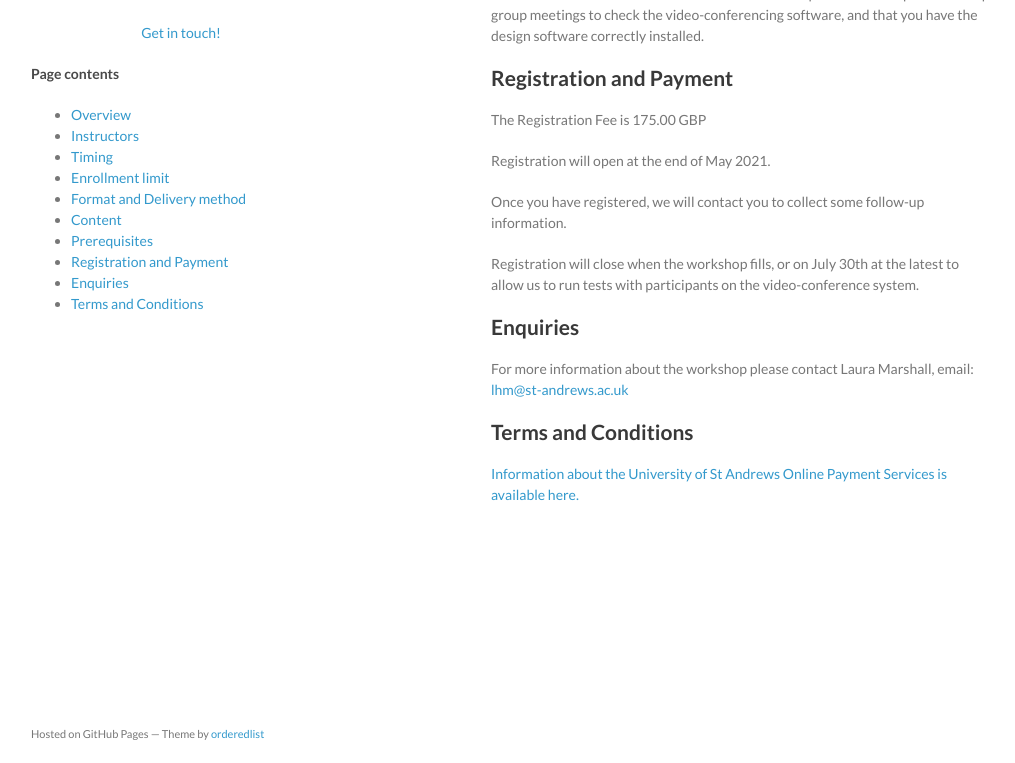
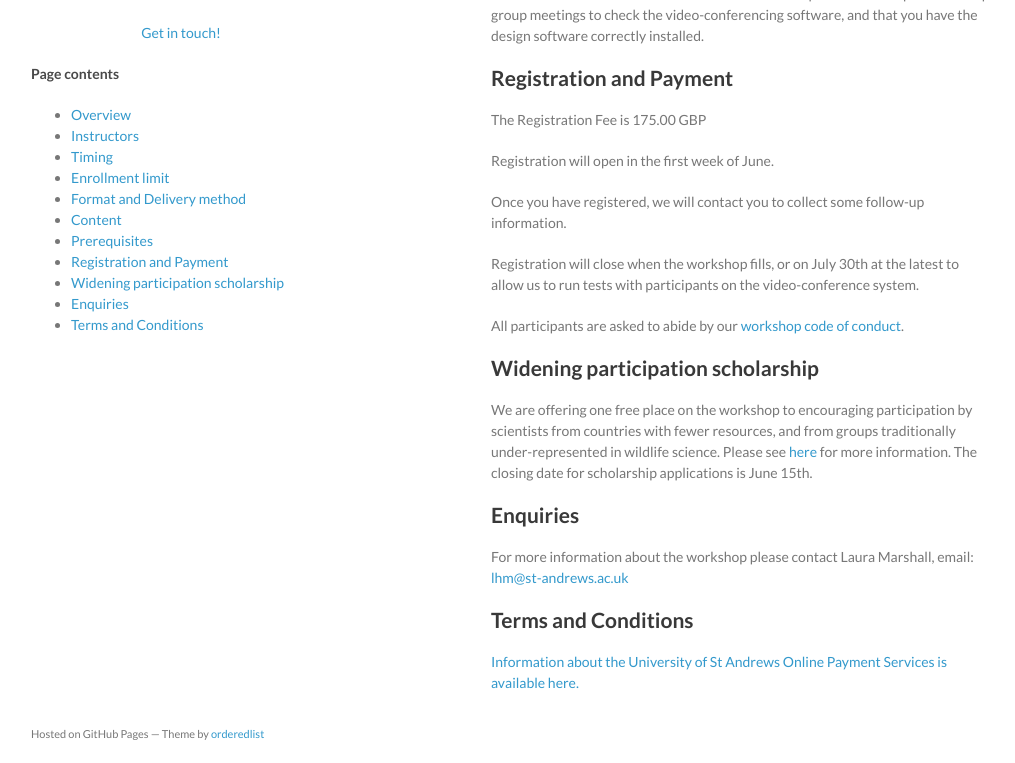
Before and after one commit to distanceworkshops/distanceworkshops.github.io, a Jekyll site: the page built from design-sept-2021.md, in a window 1280 px wide and 900 px high, scrolled down 1741 px, cut to the strip 137-900 px from the top of the window. Shown: the whole strip, without its empty margins (129-1144 px from the left). Built offline with Jekyll 4.4.1, drawn with Linux system fonts in a browser that asks for light colours.

Commit message:
Updated info about widening participation scholarship

```diff
--- a/design-sept-2021.md
+++ b/design-sept-2021.md
@@ -49,11 +49,17 @@
 
 The Registration Fee is 175.00 GBP
 
-Registration will open at the end of May 2021.
+Registration will open in the first week of June.
 
 Once you have registered, we will contact you to collect some follow-up information.
 
 Registration will close when the workshop fills, or on July 30th at the latest to allow us to run tests with participants on the video-conference system.
+
+All participants are asked to abide by our [workshop code of conduct](code-of-conduct).
+
+## Widening participation scholarship
+
+We are offering one free place on the workshop to encouraging participation by scientists from countries with fewer resources, and from groups traditionally under-represented in wildlife science.  Please see [here](widening-participation) for more information.  The closing date for scholarship applications is June 15th.
 
 ## Enquiries
 
```
